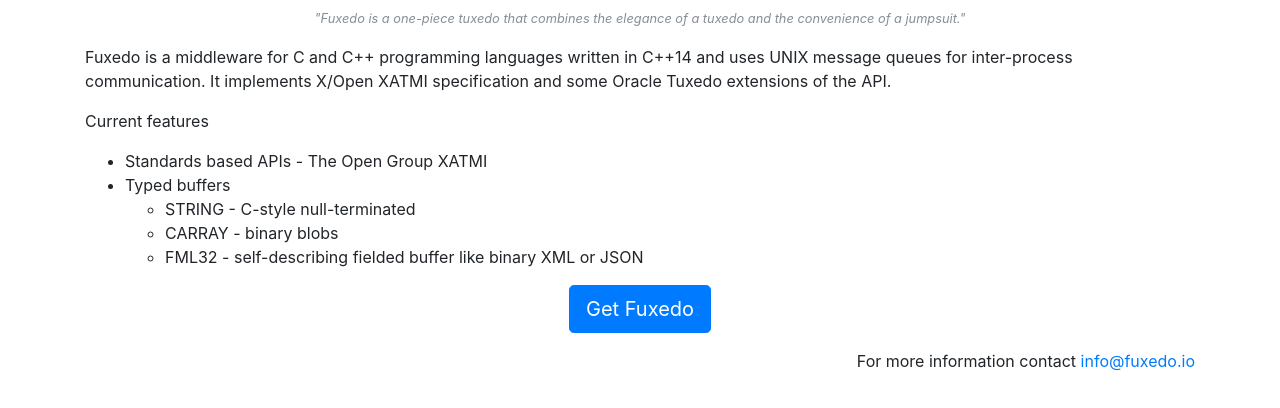
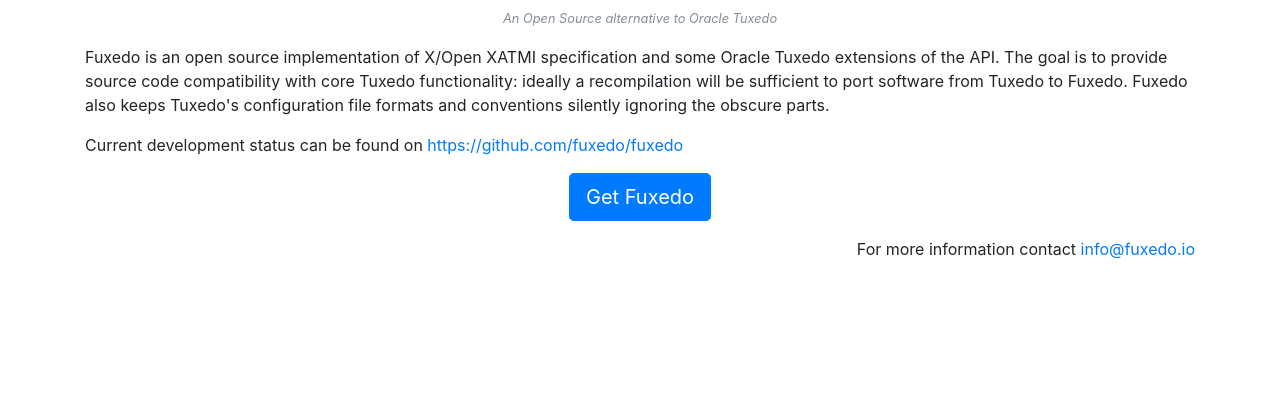
Before and after one commit to fuxedo/fuxedo.github.io, a plain HTML site: page index.html in a window 1280 px wide. Shown: the part 52-460 px from the top of the page. Drawn offline with nearby package versions, Linux system fonts and the light colour scheme.

Commit message:
Just a placeholder

```diff
--- a/index.html
+++ b/index.html
@@ -17,23 +17,12 @@
       <div>
         <h1 class="text-center"><img src="fuxedo.svg" style="width: 48px; height: 48px;">Fuxedo</h1>
 
-        <p class="font-italic text-muted text-center"><small>"Fuxedo is a one-piece tuxedo that combines the elegance of a tuxedo and the convenience of a jumpsuit."</small></p>
+        <p class="font-italic text-muted text-center"><small>An Open Source alternative to Oracle Tuxedo</small></p>
       </div>
 
-      <p>Fuxedo is a middleware for C and C++ programming languages written in C++14 and uses UNIX message queues for inter-process communication. It implements X/Open XATMI specification and some Oracle Tuxedo extensions of the API.</p>
+      <p>Fuxedo is an open source implementation of X/Open XATMI specification and some Oracle Tuxedo extensions of the API. The goal is to provide source code compatibility with core Tuxedo functionality: ideally a recompilation will be sufficient to port software from Tuxedo to Fuxedo. Fuxedo also keeps Tuxedo's configuration file formats and conventions silently ignoring the obscure parts.</p>
 
-      <p>Current features
-        <ul>
-          <li>Standards based APIs - The Open Group XATMI</li>
-          <li>Typed buffers
-            <ul>
-              <li>STRING - C-style null-terminated</li>
-              <li>CARRAY - binary blobs</li>
-              <li>FML32 - self-describing fielded buffer like binary XML or JSON</li>
-            </ul>
-          </li>
-        </ul>
-      </p>
+      <p>Current development status can be found on <a href="https://github.com/fuxedo/fuxedo">https://github.com/fuxedo/fuxedo</a></p>
 
       <p class="text-center"><a href="https://github.com/fuxedo/fuxedo" class="btn btn-primary btn-lg" role="button">Get Fuxedo</a></p>
 
```
